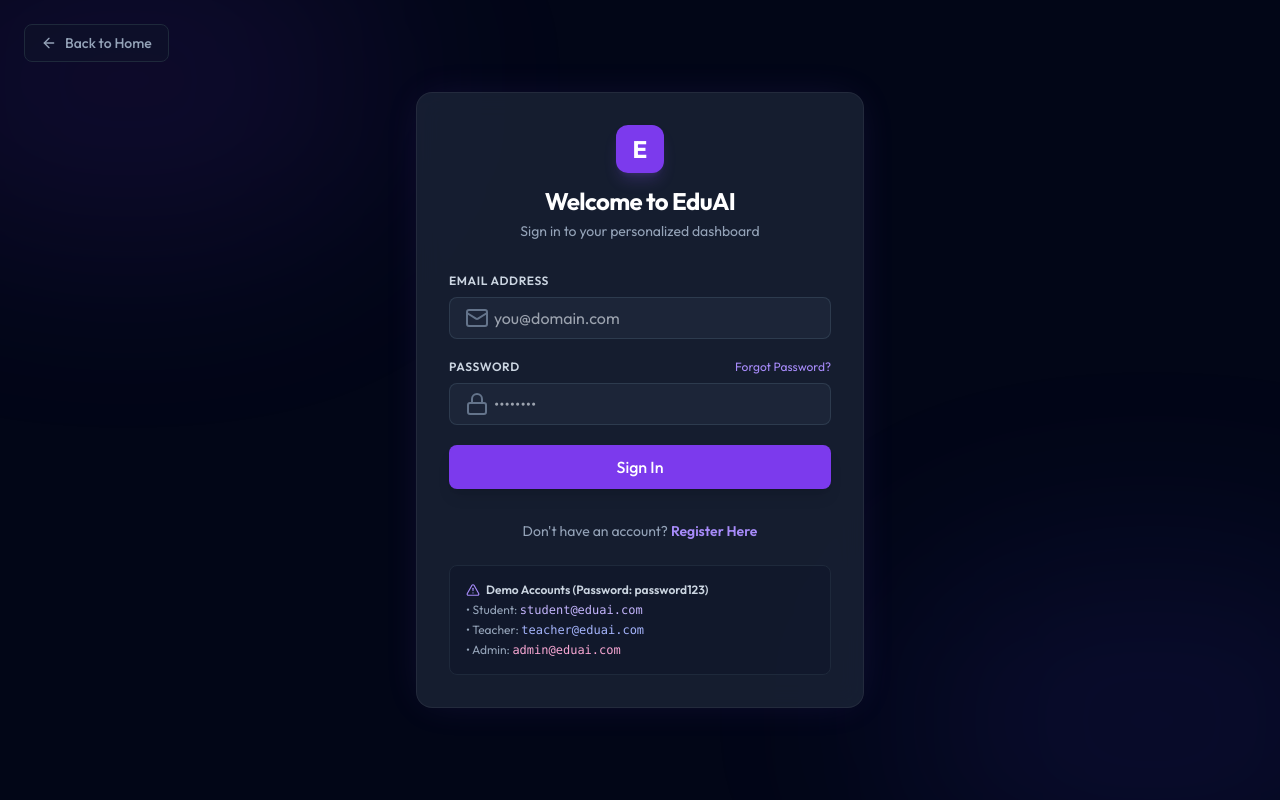
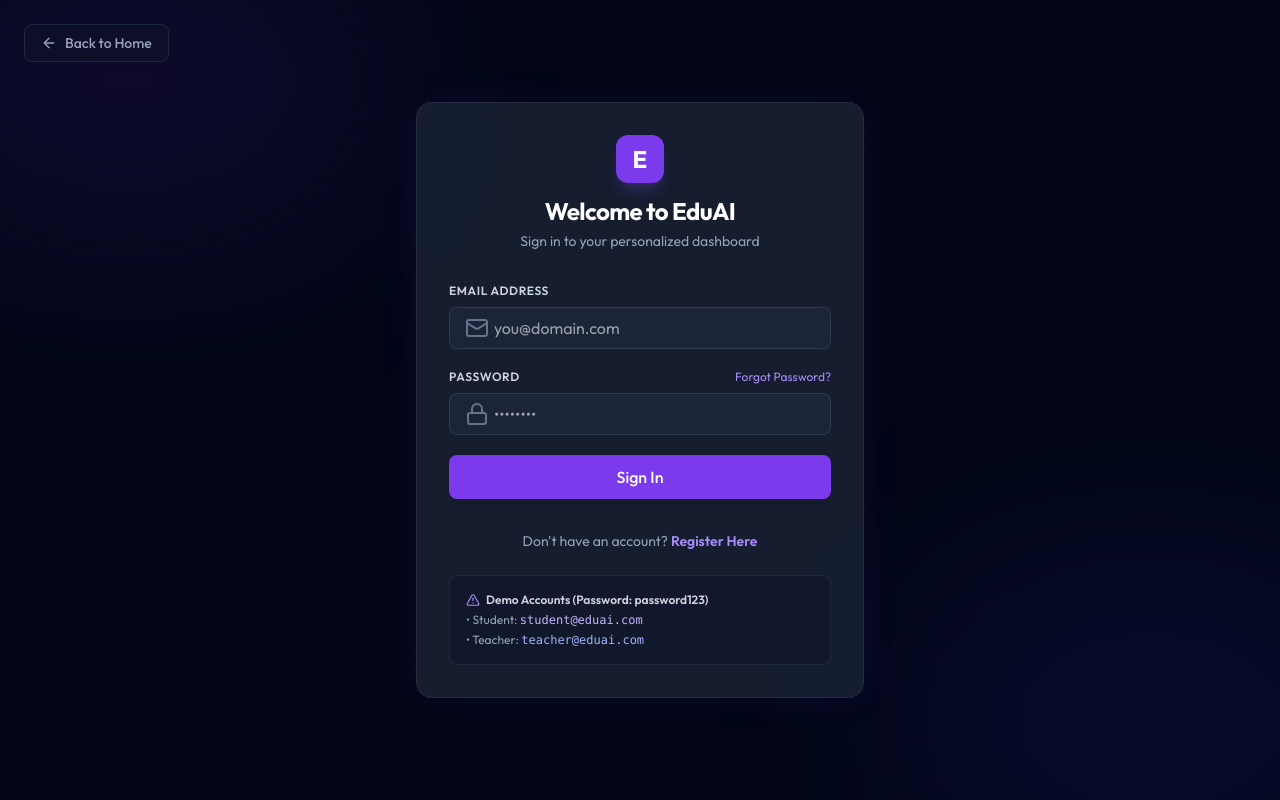
Before and after one commit to inferno-3917/eduai, a React (Vite) app in the folder frontend/: page /login in a window 1280 px wide. Built offline with nearby package versions, Linux system fonts and the light colour scheme; no server answers.

Commit message:
Update Login.tsx

```diff
--- a/frontend/src/pages/Login.tsx
+++ b/frontend/src/pages/Login.tsx
@@ -160,7 +160,7 @@ export default function Login() {
           </p>
           <p>• Student: <code className="text-violet-300">student@eduai.com</code></p>
           <p>• Teacher: <code className="text-indigo-300">teacher@eduai.com</code></p>
-          <p>• Admin: <code className="text-pink-300">admin@eduai.com</code></p>
+          {/* <p>• Admin: <code className="text-pink-300">admin@eduai.com</code></p>   */}
         </div>
       </div>
     </div>
```
